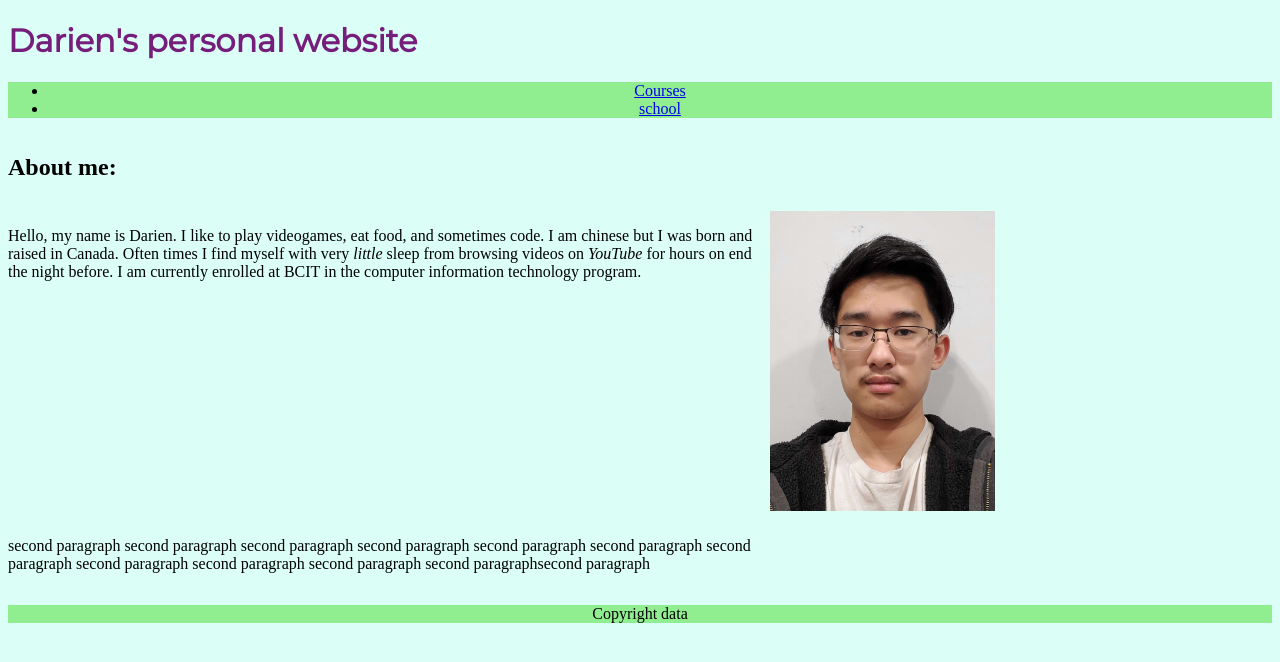
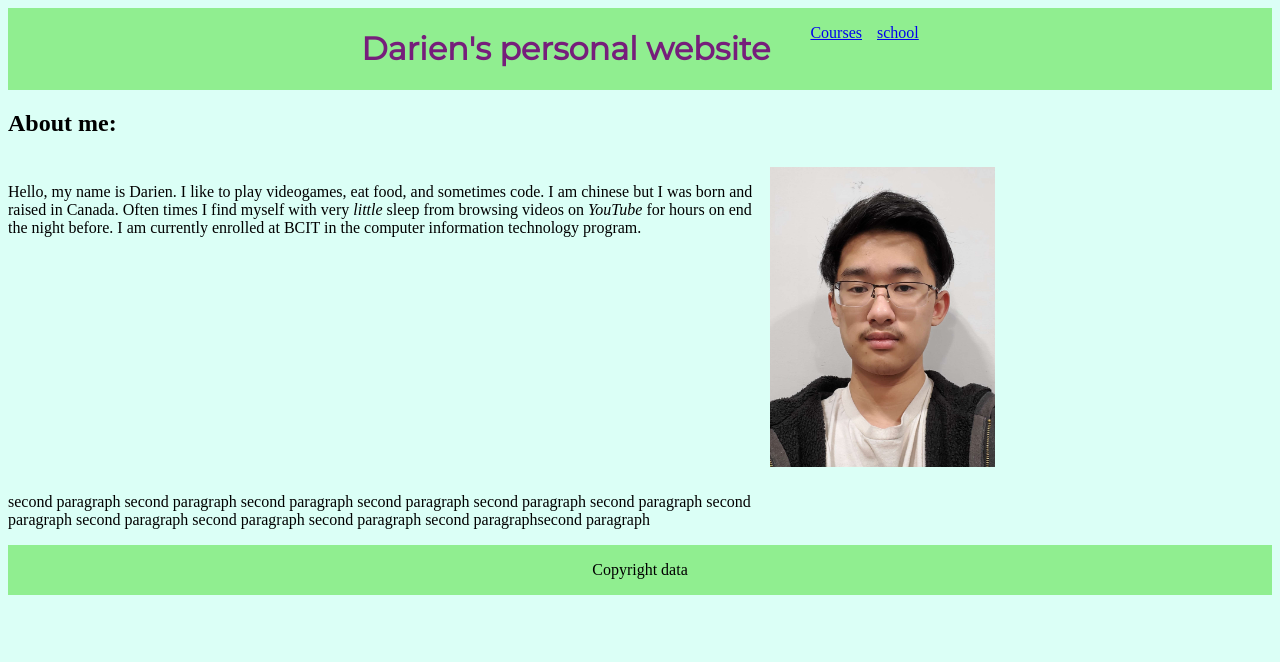
Before and after one commit to Dairy03/personalwebsite, a plain HTML site: page index.html in a window 1280 px wide. Drawn offline with Linux system fonts and the light colour scheme.

Commit message:
fixes center alignment to adhere to lab instructions and uses flexbox to center text.

```diff
--- a/css/stylesheet.css
+++ b/css/stylesheet.css
@@ -6,9 +6,20 @@ body{
     background-color:#DBFFF6
 }
 
-.nav, .crdata{
+.header, .crdata{
     background-color:lightgreen;
-    text-align:center;
+    display: flex;
+    justify-content:center;
+    /* text-align:center; */
+}
+
+
+
+.navlist{
+    list-style:none;
+    display:flex;
+    gap:15px;
+
 }
 
 .h1font{
--- a/index.html
+++ b/index.html
@@ -6,20 +6,20 @@
   </head>
 
   <body>
-    <header>
+    <header class="header">
       <h1 class="h1font">Darien's personal website</h1>
       <link
         rel="stylesheet"
         href="https://fonts.googleapis.com/css?family=Montserrat"
       />
+
+      <nav class="nav">
+        <ul class="navlist">
+          <li><a href="misc/courses.html">Courses</a></li>
+          <li><a href="misc/school.html">school</a></li>
+        </ul>
+      </nav>
     </header>
-
-    <nav class="nav">
-      <ul>
-        <li><a href="misc/courses.html">Courses</a></li>
-        <li><a href="misc/school.html">school</a></li>
-      </ul>
-    </nav>
 
     <main>
       <article>
```
